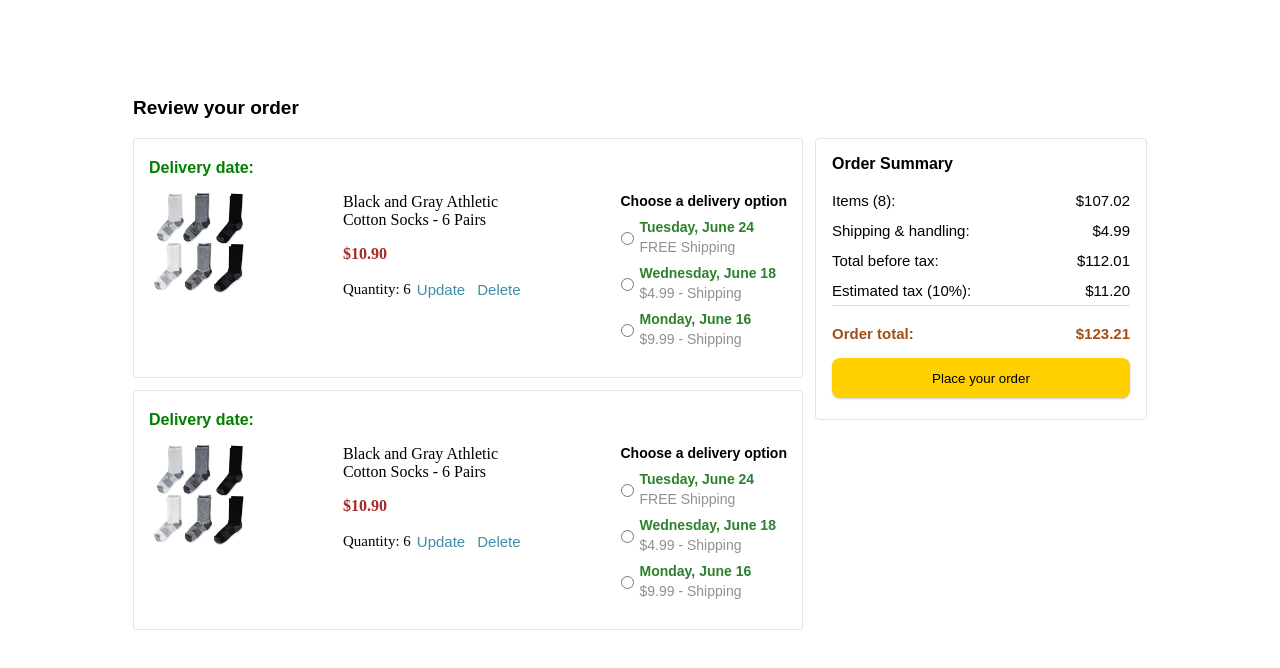
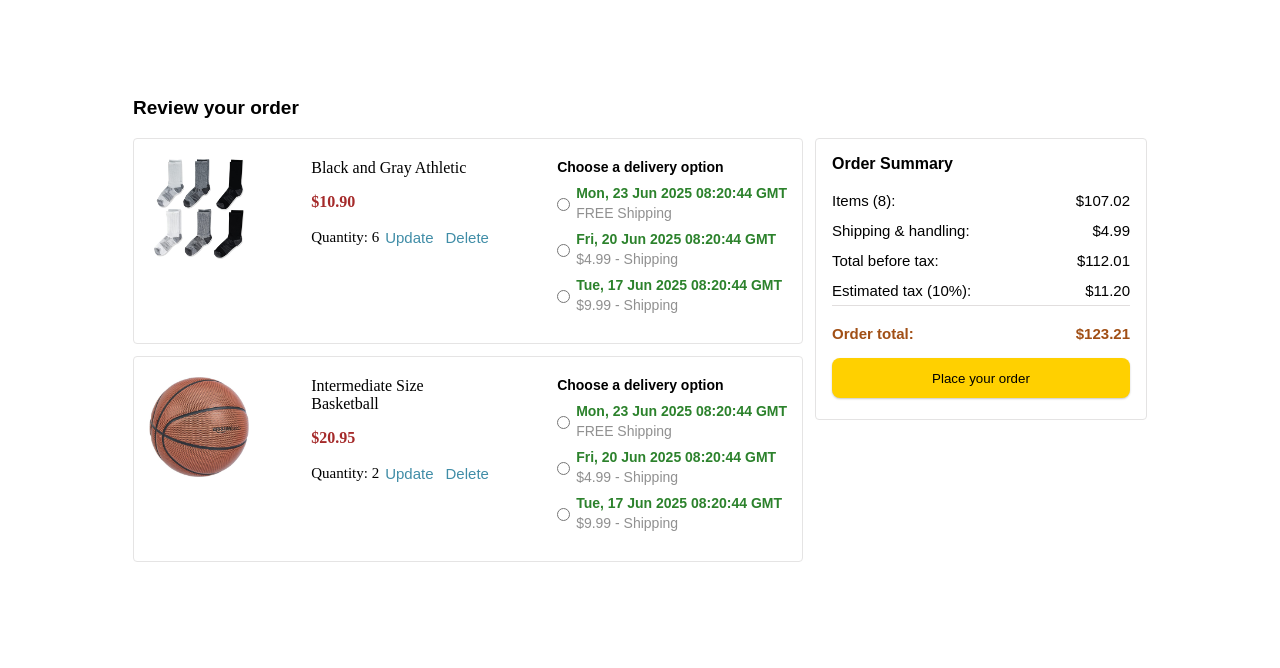
Before and after one commit to Cong-Lyu/Amazon_project, a plain HTML site: page Websites/Amazon_checkout.html in a window 1280 px wide. Shown: the part 50-718 px from the top of the page. Drawn offline with nearby package versions, Linux system fonts and the light colour scheme.

Commit message:
Make checkoutContent with cart with JScode AND separate the cart into a cart.js file.

```diff
--- /dev/null
+++ b/Scripts/cart.js
@@ -0,0 +1,9 @@
+export const cart = [{
+  productId: 'sa21dk12ks1o',
+  productQuantity: 6,
+  productDropDate: '2025-06-05'
+},{
+  productId: 'sa21sa12ssao',
+  productQuantity: 2,
+  productDropDate: '2025-06-15'
+}];
--- a/Websites/Amazon_checkout.html
+++ b/Websites/Amazon_checkout.html
@@ -23,154 +23,7 @@
 
       <div class="checkout-content-container">
         <div class="cart-items-content">
-          <p class="checkout-prompt">Review your order</p>
-          <div class="cart-item-container">
-            <p class="selected-delivery-date">Delivery date: </p>
-            <div class="cart-item-info-container">
-              <img class="cart-item-img" src="../Images/products-image/athletic-cotton-socks-6-pairs.jpg">
 
-              <div class="cart-product-info">
-                <p class="cart-product-description">
-                  Black and Gray Athletic Cotton Socks - 6 Pairs
-                </p>
-                <p class="cart-product-price">
-                  $10.90
-                </p>
-                <div class="cart-product-quantity-and-buttons">
-                  <p class="cart-product-quantity">
-                    Quantity: 6
-                  </p>
-                  <button class="cart-product-update-button  cart-product-behave">
-                    Update
-                  </button>
-                  <button class="cart-product-delete-button  cart-product-behave">
-                    Delete
-                  </button>
-                </div>
-              </div>
-
-              <div class="cart-products-delivery-description">
-                <p class="cart-delivery-prompt">Choose a delivery option</p>
-
-                <div class="cart-delivery-options-container">
-                  <input class="cart-delivery-option-selector" name="a1" type="radio">
-
-                  <div class="cart-deliver-arrival-date">
-                    <p class="cart-delivery-date">
-                      Tuesday, June 24
-                    </p>
-
-                    <p class="cart-delivery-shipping-description">
-                      FREE Shipping
-                    </p>
-                  </div>
-                </div>
-
-                <div class="cart-delivery-options-container">
-                  <input class="cart-delivery-option-selector" name="a1" type="radio">
-
-                  <div class="cart-deliver-arrival-date">
-                    <p class="cart-delivery-date">
-                      Wednesday, June 18
-                    </p>
-
-                    <p class="cart-delivery-shipping-description">
-                      $4.99 - Shipping
-                    </p>
-                  </div>
-                </div>
-
-                <div class="cart-delivery-options-container">
-                  <input class="cart-delivery-option-selector" name="a1" type="radio">
-
-                  <div class="cart-deliver-arrival-date">
-                    <p class="cart-delivery-date">
-                      Monday, June 16
-                    </p>
-
-                    <p class="cart-delivery-shipping-description">
-                      $9.99 - Shipping
-                    </p>
-                  </div>
-                </div>
-
-              </div>
-            </div>
-          </div>
-
-          <div class="cart-item-container">
-            <p class="selected-delivery-date">Delivery date: </p>
-            <div class="cart-item-info-container">
-              <img class="cart-item-img" src="../Images/products-image/athletic-cotton-socks-6-pairs.jpg">
-
-              <div class="cart-product-info">
-                <p class="cart-product-description">
-                  Black and Gray Athletic Cotton Socks - 6 Pairs
-                </p>
-                <p class="cart-product-price">
-                  $10.90
-                </p>
-                <div class="cart-product-quantity-and-buttons">
-                  <p class="cart-product-quantity">
-                    Quantity: 6
-                  </p>
-                  <button class="cart-product-update-button  cart-product-behave">
-                    Update
-                  </button>
-                  <button class="cart-product-delete-button  cart-product-behave">
-                    Delete
-                  </button>
-                </div>
-              </div>
-
-              <div class="cart-products-delivery-description">
-                <p class="cart-delivery-prompt">Choose a delivery option</p>
-
-                <div class="cart-delivery-options-container">
-                  <input class="cart-delivery-option-selector" name="a2" type="radio">
-
-                  <div class="cart-deliver-arrival-date">
-                    <p class="cart-delivery-date">
-                      Tuesday, June 24
-                    </p>
-
-                    <p class="cart-delivery-shipping-description">
-                      FREE Shipping
-                    </p>
-                  </div>
-                </div>
-
-                <div class="cart-delivery-options-container">
-                  <input class="cart-delivery-option-selector" name="a2" type="radio">
-
-                  <div class="cart-deliver-arrival-date">
-                    <p class="cart-delivery-date">
-                      Wednesday, June 18
-                    </p>
-
-                    <p class="cart-delivery-shipping-description">
-                      $4.99 - Shipping
-                    </p>
-                  </div>
-                </div>
-
-                <div class="cart-delivery-options-container">
-                  <input class="cart-delivery-option-selector" name="a2" type="radio">
-
-                  <div class="cart-deliver-arrival-date">
-                    <p class="cart-delivery-date">
-                      Monday, June 16
-                    </p>
-
-                    <p class="cart-delivery-shipping-description">
-                      $9.99 - Shipping
-                    </p>
-                  </div>
-                </div>
-
-              </div>
-            </div>
-          </div>
         </div>
 
         <div class="cart-summary-content">
@@ -200,7 +53,88 @@
       </div>
     </div>
     <script type="module">
+      import dayjs from 'https://unpkg.com/dayjs@1.11.13/esm/index.js';
+      import {products} from '../Scripts/products.js';
+      import {cart} from '../Scripts/cart.js'
 
+      let cartItemsHTML = `<p class="checkout-prompt">Review your order</p>`;
+      const cartItemsContent = document.querySelector('.cart-items-content');
+      cart.forEach((item, index) => {
+        const targetProduct = products.find(target => target.productId === item.productId);
+        cartItemsHTML += `
+        <div class="cart-item-container">
+          <div class="cart-item-info-container">
+            <img class="cart-item-img" src="../Images/products-image/${targetProduct.productImageName}.jpg">
+            <div class="cart-product-info">
+              <p class="cart-product-description">
+                ${targetProduct.productName}
+              </p>
+              <p class="cart-product-price">
+                $${String((targetProduct.productPriceCents / 100).toFixed(2))}
+              </p>
+              <div class="cart-product-quantity-and-buttons">
+                <p class="cart-product-quantity">
+                  Quantity: ${item.productQuantity}
+                </p>
+                <button class="cart-product-update-button  cart-product-behave">
+                  Update
+                </button>
+                <button class="cart-product-delete-button  cart-product-behave">
+                  Delete
+                </button>
+              </div>
+            </div>
+
+            <div class="cart-products-delivery-description">
+              <p class="cart-delivery-prompt">Choose a delivery option</p>
+
+              <div class="cart-delivery-options-container">
+                <input class="cart-delivery-option-selector" name="a1" type="radio">
+
+                <div class="cart-deliver-arrival-date">
+                  <p class="cart-delivery-date">
+                    ${dayjs().add(7, 'day')}
+                  </p>
+
+                  <p class="cart-delivery-shipping-description">
+                    FREE Shipping
+                  </p>
+                </div>
+              </div>
+
+              <div class="cart-delivery-options-container">
+                <input class="cart-delivery-option-selector" name="a1" type="radio">
+
+                <div class="cart-deliver-arrival-date">
+                  <p class="cart-delivery-date">
+                    ${dayjs().add(4, 'day')}
+                  </p>
+
+                  <p class="cart-delivery-shipping-description">
+                    $4.99 - Shipping
+                  </p>
+                </div>
+              </div>
+
+              <div class="cart-delivery-options-container">
+                <input class="cart-delivery-option-selector" name="a1" type="radio">
+
+                <div class="cart-deliver-arrival-date">
+                  <p class="cart-delivery-date">
+                    ${dayjs().add(1, 'day')}
+                  </p>
+
+                  <p class="cart-delivery-shipping-description">
+                    $9.99 - Shipping
+                  </p>
+                </div>
+              </div>
+            </div>
+          </div>
+        </div>`
+      })
+      console.log(cartItemsHTML);
+      cartItemsContent.innerHTML = cartItemsHTML;
     </script>
   </body>
 </html>
```
